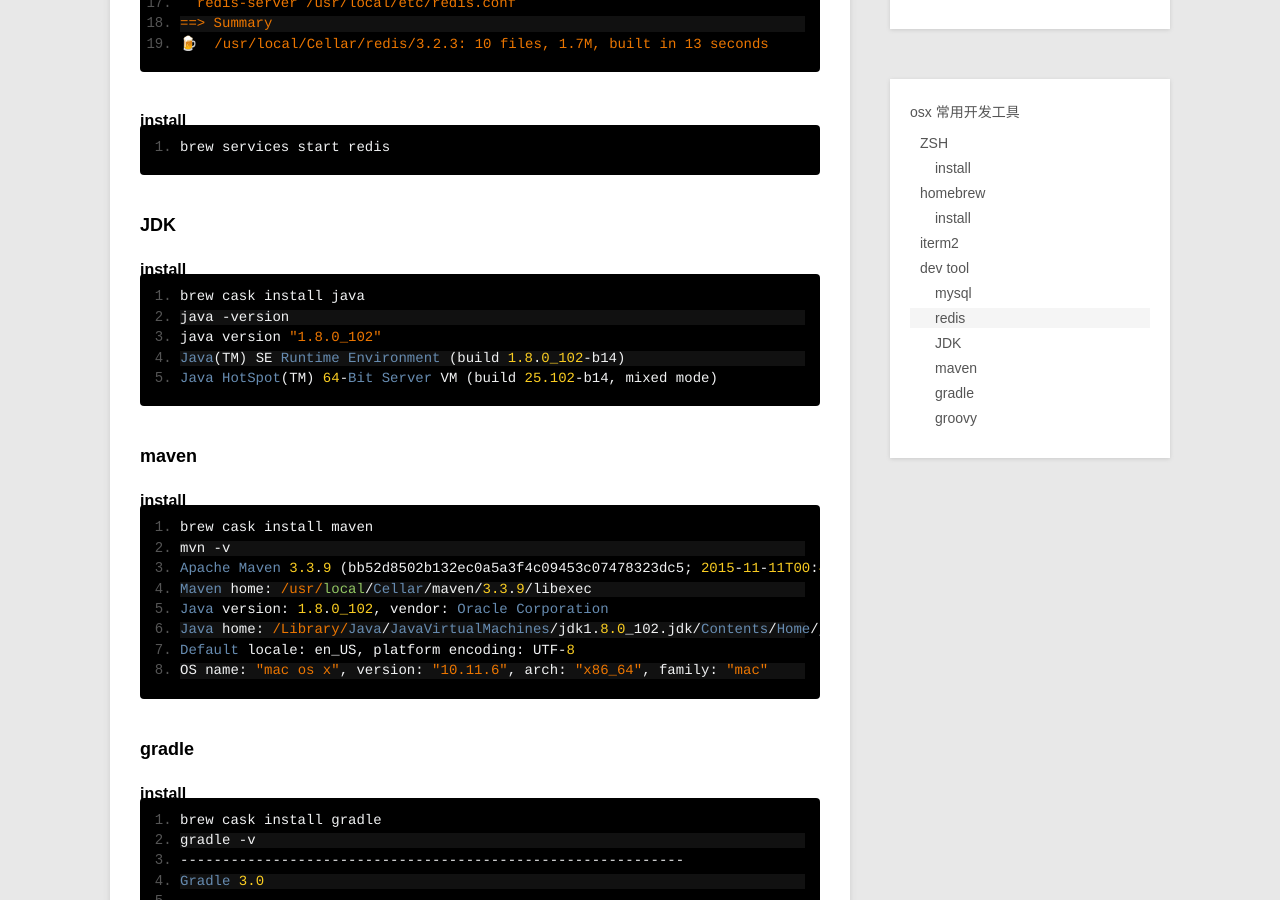
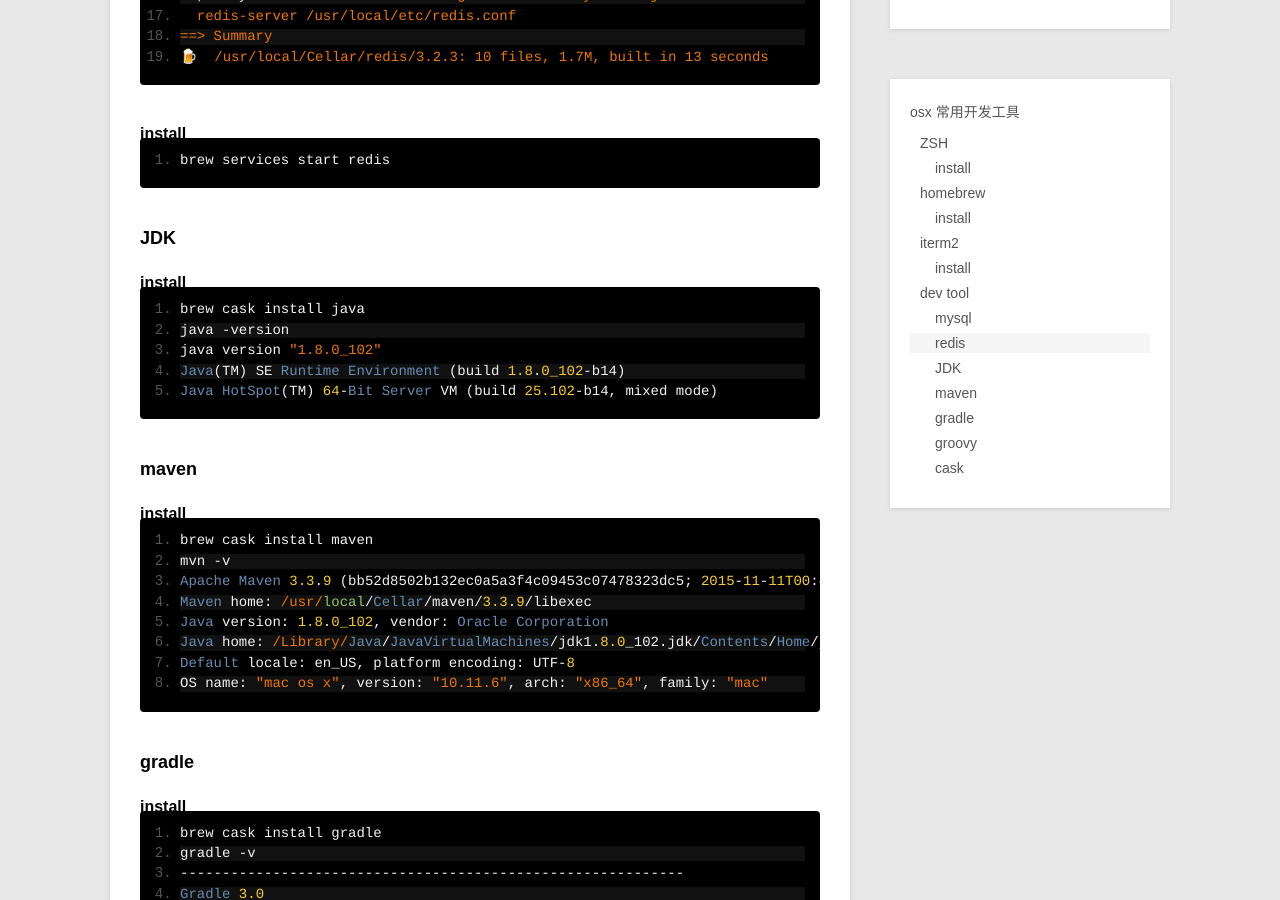
Before and after one commit to ceylog/ceylog.github.io, a Jekyll site: the page built from _posts/blog/2016-09-10-osx-dev-tools.md, in a window 1280 px wide and 900 px high, scrolled down 1370 px. Built offline with Jekyll 4.4.1, drawn with Linux system fonts in a browser that asks for light colours; Markdown is read by kramdown in place of the engine named in the settings.

Commit message:
update osx tool

```diff
--- a/_posts/blog/2016-09-10-osx-dev-tools.md
+++ b/_posts/blog/2016-09-10-osx-dev-tools.md
@@ -16,7 +16,7 @@
     /usr/bin/ruby -e "$(curl -fsSL https://raw.githubusercontent.com/Homebrew/install/master/install)"
 
 ## iterm2
-#### install
+### install
     brew cask install iterm2
 
 ## dev tool
@@ -52,7 +52,7 @@
     brew services start redis
 
 ### JDK
-##### install
+#### install
     brew cask install java
     java -version
     java version "1.8.0_102"
@@ -60,7 +60,7 @@
     Java HotSpot(TM) 64-Bit Server VM (build 25.102-b14, mixed mode)
 
 ### maven
-##### install
+#### install
     brew cask install maven
     mvn -v
     Apache Maven 3.3.9 (bb52d8502b132ec0a5a3f4c09453c07478323dc5; 2015-11-11T00:41:47+08:00)
@@ -71,7 +71,7 @@
     OS name: "mac os x", version: "10.11.6", arch: "x86_64", family: "mac"
 
 ### gradle
-##### install
+#### install
     brew cask install gradle
     gradle -v
     ------------------------------------------------------------
@@ -87,8 +87,8 @@
     OS:           Mac OS X 10.11.6 x86_64
 
 ### groovy
-##### install
+#### install
     brew cask install groovy
 
-#### cask
+### cask
 cask 可以安装很多软件、例如`jdk`，`maven`， `groovy`， `macDown`， `idea` 等等一系列软件都可以通过`cask`安装
```
